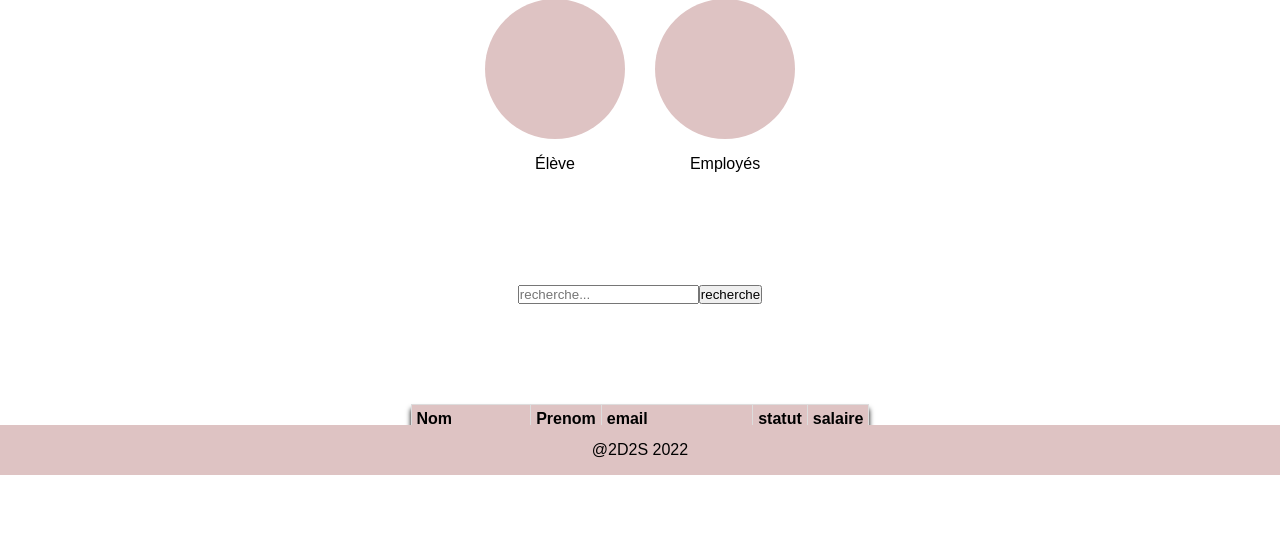
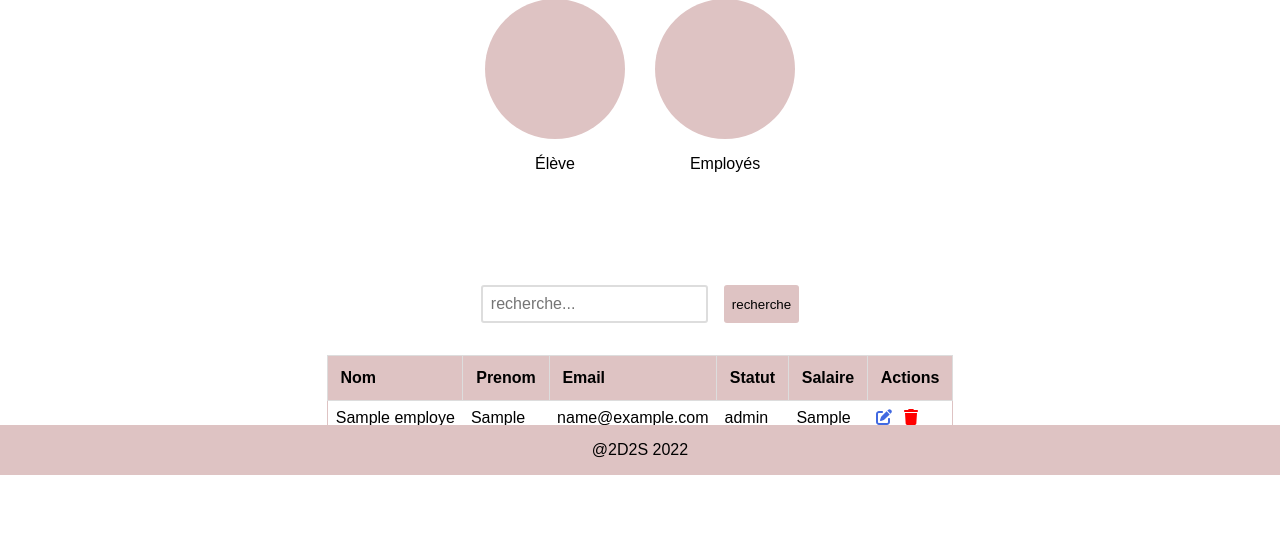
Before and after one commit to mouhamed1296/ecole_la_reussite, a PHP site: page /views/dashboardAdmin.php in a window 1280 px wide. Shown: the part 325-878 px from the top of the page. After the commit the page ends 800 px from the top, so only its background shows below. Run offline with PHP 8.4, Linux system fonts and the light colour scheme; the visitor is signed in with stand-in values (Sample User, id 1); tables that the repository leaves empty or names only in its code hold one stand-in row (values such as "Sample post").

```diff
--- a/repositories/EmployeRepo.php
+++ b/repositories/EmployeRepo.php
@@ -24,7 +24,7 @@ class EmployeRepo {
     public function recherche(string $recherche)
     {
      $employes = [];
-     $sql = "SELECT * FROM employe where nom like %$recherche% or prenom like  %$recherche%  or email like %$recherche% or statut like %$recherche% ORDER BY id_emp DESC" ;
+     $sql = "SELECT * FROM employe where nom like '%$recherche%' or prenom like  '%$recherche%'  or email like '%$recherche%' or statut like '%$recherche%' ORDER BY id_emp DESC" ;
         $reponse = $this->conn->query($sql);
         if ($reponse->rowCount() > 0) {
             $employes = $reponse->fetchAll();
--- a/views/css/connection.css
+++ b/views/css/connection.css
@@ -6,8 +6,8 @@ body{
     align-items: center;
     justify-content: center;
     width:400px;
-    margin:0 auto;
-    margin-top:10%;
+    margin:10rem auto;
+    padding: 0 1rem;
 }
 /* bordure form */
 form {
--- a/views/css/listeEmploye.css
+++ b/views/css/listeEmploye.css
@@ -8,17 +8,20 @@ table{
     border-collapse: collapse;
     min-width: 400px;
     width: auto;
-    box-shadow: 0 5px 5px rgba(0, 0, 0, 15);
+    /*box-shadow: 0 5px 5px rgba(0, 0, 0, 15);*/
     cursor: pointer;
-    margin: 100px auto;
-    border: 1px solid ;
+    margin: 2rem auto;
+    border: 1px solid #dec3c3;
 }
 th{
     background-color: #dec3c3;
     text-align: left;
     color: black;
-    padding: 5px;
+    padding: 0.8rem;
     border: 1px solid #ddd;
+}
+td {
+    padding: 0.5rem;
 }
 th :nth-child(even){
     background-color: #f3f3f3;
@@ -26,4 +29,25 @@ th :nth-child(even){
 .search{
     display: flex;
     justify-content: center;
+    gap: 1rem;
 }
+
+#search_emp_input {
+    padding: .5rem;
+    font-size: 1rem;
+    border-radius: 3px;
+    border: 2px solid #ddd;
+}
+
+#search_emp_input:focus {
+    outline: 0;
+    border: 2px solid #dec3c3;
+}
+
+#search_emp_button {
+    padding: .5rem;
+    background-color: #dec3c3;
+    border: 0;
+    outline: 0;
+    border-radius: 3px;
+}
--- a/views/listeEmploye.php
+++ b/views/listeEmploye.php
@@ -1,28 +1,29 @@
-
-<form class= "search" action="" method="GET">
-        <input type="search" name="recherche" placeholder="recherche..." name="recherche" required >
-         <input type="submit" value="recherche">
+<form class="search" action="" method="POST">
+    <input type="search" id="search_emp_input" name="recherche" placeholder="recherche..." required>
+    <input id="search_emp_button" type="submit" value="recherche">
 </form>
 
 <table>
     <tr>
         <th>Nom</th>
         <th>Prenom</th>
-            <th>email</th>
-            <th>statut</th>
-            <th>salaire</th>
-
+        <th>Email</th>
+        <th>Statut</th>
+        <th>Salaire</th>
+        <th>Actions</th>
     </tr>
 
     <?php
               //récupération des employés
         require_once "../repositories/EmployeRepo.php";
-              $employeRepo=new EmployeRepo();                 //creation d'une instance de EmployeRepo
+        $employeRepo = new EmployeRepo();                 //creation d'une instance de EmployeRepo
         $employes=$employeRepo->selectAll();  //appel de la méthode selectAll
-              if (isset($_GET["recherche"])){
-                 $employes = $employeRepo->recherche($_GET["recherche"]);
+        if (isset($_POST["recherche"])){
+                $employes = $employeRepo->recherche($_POST["recherche"]);
         }
-            foreach($employes as $employe):?>
+        if (count($employes) !== 0):
+        foreach($employes as $employe):
+?>
 
     <tr>
         <td><?= $employe['nom']?></td>
@@ -30,6 +31,18 @@
         <td><?= $employe['email']?></td>
         <td><?= $employe['statut']?></td>
         <td><?= $employe['salaire']?></td>
+        <td><i class="fas fa-pen-to-square" style="color: royalblue;"></i>
+            <i style="margin-left: .5rem;color:red;" class="fas fa-trash"></i>
+        </td>
     </tr>
-<?php endforeach; ?>
+    <?php
+     endforeach;
+else:
+?>
+    <tr style="padding: 1rem;">
+        <td colspan="6" align="center">Aucun résultats pour votre recherche</td>
+    </tr>;
+    <?php
+endif;
+?>
 </table>
```
Also changed, not shown: controllers/traitementFormEleve.php (+9 -4 lines), views/formEleve.php (+18 -15 lines), .htaccess. Lines whose indentation alone changed are shown as unchanged.
